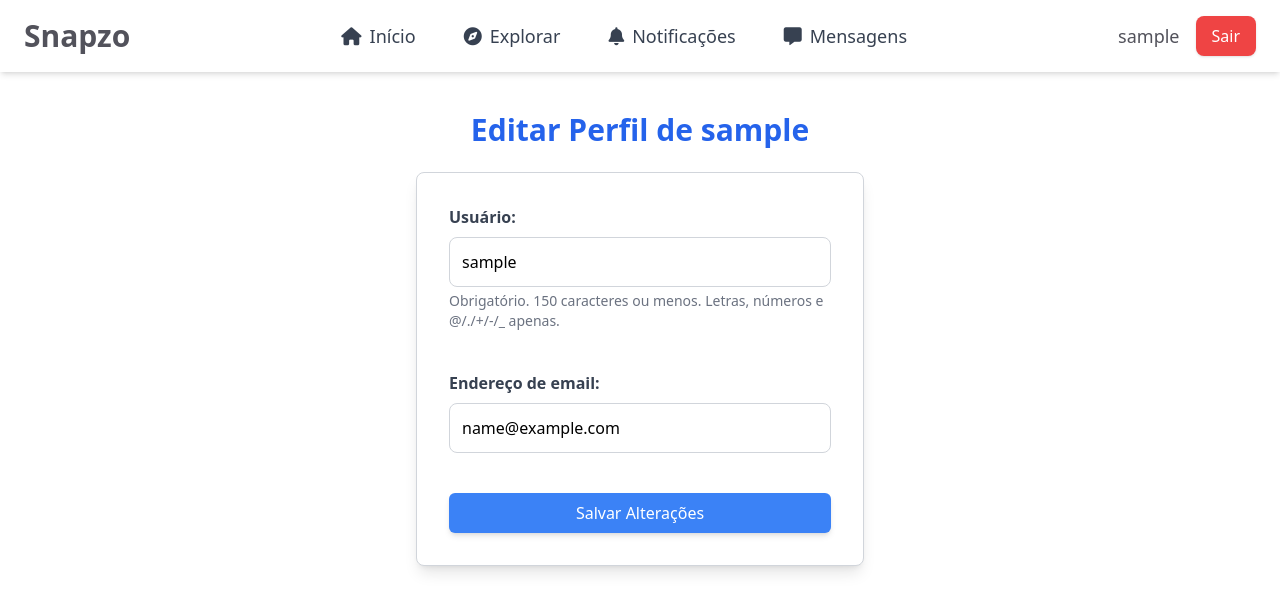
After one commit to PedroSawczuk/snapzo-project, a Django app: page /users/edit-profile/ in a window 1280 px wide. The commit adds this page. Shown: the top 612 px of the page. Run offline with Django 5.2, Linux system fonts and the light colour scheme; the visitor is signed in with stand-in values (Sample User, id 1); some libraries are stand-ins or nearby versions.

Commit message:
feat(user): create editProfile functionality

```diff
--- a/core/forms.py
+++ b/core/forms.py
@@ -1,3 +1,4 @@
+from django.contrib.auth.models import User
 from django import forms
 from posts.models import Post
 
@@ -8,3 +9,8 @@ class PostForm(forms.ModelForm):
         widgets = {
             'content': forms.Textarea(attrs={'placeholder': 'Escreva seu post...', 'rows': 4}),
         }
+
+class UserProfileForm(forms.ModelForm):
+    class Meta:
+        model = User
+        fields = ['username', 'email']
--- a/core/templates/posts/detailPost.html
+++ b/core/templates/posts/detailPost.html
@@ -6,7 +6,11 @@ Detalhes do Post
 
 {% block main %}
 <div class="max-w-xl mx-auto my-5 p-6 bg-white rounded-lg shadow-md">
-    <h2 class="text-3xl font-bold mb-4 text-blue-600">{{ post.user.username }}</h2>
+    <h2 class="text-3xl font-bold mb-4 text-blue-600">
+        <a href="{% url 'userProfilePage' post.user.id %}" class="hover:underline">
+            {{ post.user.username }}
+        </a>
+    </h2>
     <p class="text-lg text-gray-800 mb-4">{{ post.content }}</p>
     <div class="border-t border-gray-300 mt-4 pt-4">
         <p class="text-gray-500"><strong>Criado há:</strong> {{ time_since }} - {{ post.created_at|date:"d/m/Y H:i" }}</p>
--- /dev/null
+++ b/core/templates/users/editProfilePage.html
@@ -0,0 +1,51 @@
+{% extends 'base.html' %}
+
+{% block title %}
+Editar Perfil
+{% endblock title %}
+
+{% block main %}
+<div class="max-w-md mx-auto my-10">
+    <h2 class="text-3xl font-semibold text-center text-blue-600 mb-6">Editar Perfil de {{ user.username }}</h2>
+    <form id="editProfileForm" method="post" class="bg-white p-8 rounded-lg shadow-lg border border-gray-300">
+        {% csrf_token %}
+
+        <!-- Exibir erros de validação -->
+        {% if form.errors %}
+            <div class="mb-4 p-4 bg-red-100 border border-red-300 text-red-600 rounded-lg">
+                <ul>
+                    {% for field in form %}
+                        {% for error in field.errors %}
+                            <li>{{ error }}</li>
+                        {% endfor %}
+                    {% endfor %}
+                    {% for error in form.non_field_errors %}
+                        <li>{{ error }}</li>
+                    {% endfor %}
+                </ul>
+            </div>
+        {% endif %}
+
+        <div class="grid grid-cols-1 gap-6">
+            <div class="mb-4">
+                <label class="block text-gray-700 font-semibold mb-2" for="username">Usuário:</label>
+                <input type="text" id="username" name="username" value="{{ form.username.value }}"
+                       class="w-full p-3 border border-gray-300 rounded-lg focus:outline-none focus:ring-2 focus:ring-blue-500"
+                       required maxlength="150" placeholder="Seu nome de usuário" />
+                <p class="text-gray-500 text-sm mt-1">Obrigatório. 150 caracteres ou menos. Letras, números e @/./+/-/_ apenas.</p>
+            </div>
+
+            <div class="mb-4">
+                <label class="block text-gray-700 font-semibold mb-2" for="email">Endereço de email:</label>
+                <input type="email" id="email" name="email" value="{{ form.email.value }}"
+                       class="w-full p-3 border border-gray-300 rounded-lg focus:outline-none focus:ring-2 focus:ring-blue-500"
+                       required placeholder="Seu endereço de email" />
+            </div>
+        </div>
+
+        <button type="submit"
+                onclick="return confirm('Deseja mudar seu perfil?')"
+                class="mt-6 w-full bg-blue-500 text-white px-4 py-2 rounded-md hover:bg-blue-600 transition ease-in-out duration-200 shadow-md">Salvar Alterações</button>
+    </form>
+</div>
+{% endblock main %}
--- a/core/urls.py
+++ b/core/urls.py
@@ -1,11 +1,10 @@
-from django.urls import *
+from django.urls import path
 from .views import *
 
 urlpatterns = [
     path("", HomePageView.as_view(), name="homePage"),
-    path('posts/<uuid:pk>/', PostDetailView.as_view(), name='postDetailPage'),  # URL para detalhe do post
+    path('posts/<uuid:pk>/', PostDetailView.as_view(), name='postDetailPage'),
     path('explorer/', ExplorerPageView.as_view(), name='explorerPage'),
-
     path('users/<int:pk>/', UserProfileView.as_view(), name='userProfilePage'),
-
+    path('users/edit-profile/', EditProfileView.as_view(), name='editProfilePage'),  # Adicione uma barra no final
 ]
--- a/core/views.py
+++ b/core/views.py
@@ -1,13 +1,15 @@
 from django.http import Http404
 from django.shortcuts import render, redirect
+from django.urls import reverse_lazy
 from django.views.generic import *
 from django.contrib import messages
 from posts.models import Post
-from .forms import PostForm
+from .forms import PostForm, UserProfileForm
 from .utils.timeUtils import time_since
 from django.db.models import Q
 from posts.models import Post
 from django.contrib.auth.models import User
+from django.contrib.auth.mixins import LoginRequiredMixin
 
 class HomePageView(ListView):
     model = Post
@@ -16,7 +18,6 @@ class HomePageView(ListView):
     ordering = ['-created_at']
 
     def get_queryset(self):
-        # Retorna todos os posts, independentemente do número
         return Post.objects.all()
 
     def get_context_data(self, **kwargs):
@@ -60,17 +61,14 @@ class ExplorerPageView(TemplateView):
         context = super().get_context_data(**kwargs)
         query = self.request.GET.get('query', '')
 
-        # Inicializar listas para usuários e posts
         users = []
         posts = []
 
-        # Buscar usuários
         if query:
             users = User.objects.filter(username__icontains=query)
-            # Buscar posts relacionados ao usuário
             posts = Post.objects.filter(Q(content__icontains=query) | Q(user__username__icontains=query))
 
-        context['query'] = query  # Adicionar a query ao contexto
+        context['query'] = query
         context['users'] = users
         context['posts'] = posts
         return context
@@ -91,3 +89,15 @@ class UserProfileView(DetailView):
             } for post in posts
         ]
         return context
+
+class EditProfileView(LoginRequiredMixin, UpdateView):
+    model = User
+    form_class = UserProfileForm
+    template_name = 'users/editProfilePage.html'
+    success_url = reverse_lazy('userProfilePage', kwargs={'pk': 0})
+
+    def get_object(self, queryset=None):
+        return self.request.user
+
+    def get_success_url(self):
+        return reverse_lazy('userProfilePage', kwargs={'pk': self.request.user.pk})
```
Also changed, not shown: core/templates/users/userProfilePage.html (+14 -0 lines).
